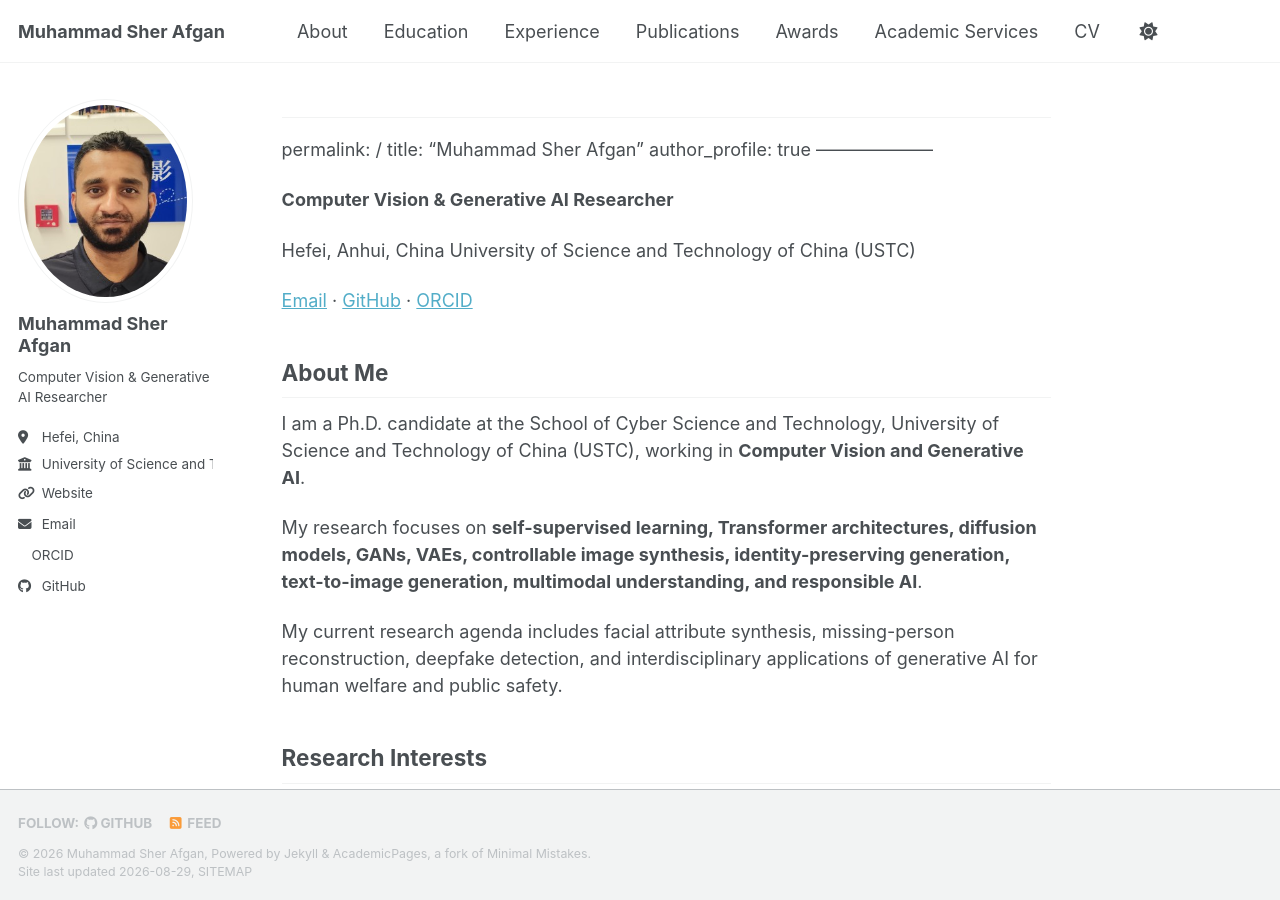
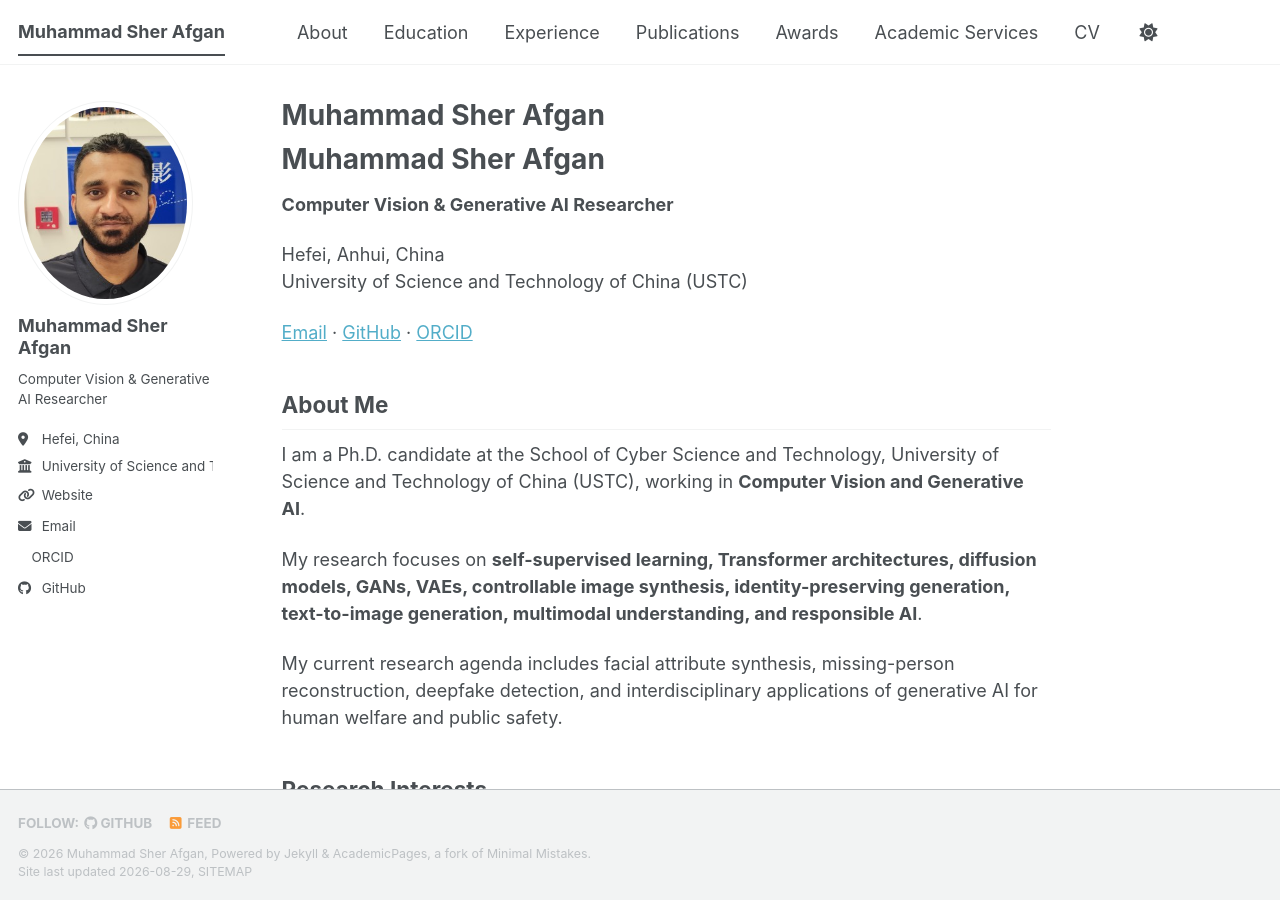
Before and after one commit to MSAfganUSTC/MSAfganUSTC.github.io, a Jekyll site: the page built from _pages/about.md, in a window 1280 px wide and 900 px high. Built offline with Jekyll 4.4.1, drawn with Linux system fonts in a browser that asks for light colours; a style sheet for code colours, icons or effects is not loaded.

Commit message:
Update about.md

```diff
--- a/_pages/about.md
+++ b/_pages/about.md
@@ -1,9 +1,10 @@
 ---
-
 permalink: /
 title: "Muhammad Sher Afgan"
 author_profile: true
---------------------
+---
+
+# Muhammad Sher Afgan
 
 **Computer Vision & Generative AI Researcher**
 
@@ -22,25 +23,25 @@ My current research agenda includes facial attribute synthesis, missing-person r
 
 ## Research Interests
 
-* Computer Vision
-* Generative AI
-* Diffusion Models
-* Vision-Language Models
-* Self-Supervised Learning
-* Transformer Architectures
-* Controllable Image Synthesis
-* Identity-Preserving Generation
-* Text-to-Image Generation
-* Deepfake Detection
-* Multimodal Learning
-* Responsible AI
+- Computer Vision
+- Generative AI
+- Diffusion Models
+- Vision-Language Models
+- Self-Supervised Learning
+- Transformer Architectures
+- Controllable Image Synthesis
+- Identity-Preserving Generation
+- Text-to-Image Generation
+- Deepfake Detection
+- Multimodal Learning
+- Responsible AI
 
 ## Highlights
 
-* Ph.D. candidate at **USTC**, Hefei, China
-* Current CGPA: **3.71/4.00**
-* First-author publications in **Information Fusion** and other research venues
-* Research experience spanning generative AI, image processing, video security, cryptography, IoT, and machine learning
-* Former researcher and lecturer with extensive teaching and software-development experience
+- Ph.D. candidate at **USTC**, Hefei, China
+- Current CGPA: **3.71/4.00**
+- First-author publications in **Information Fusion** and other research venues
+- Research experience spanning generative AI, image processing, video security, cryptography, IoT, and machine learning
+- Former researcher and lecturer with extensive teaching and software-development experience
 
 For a complete academic record, see my **[CV](/cv/)**.
```
